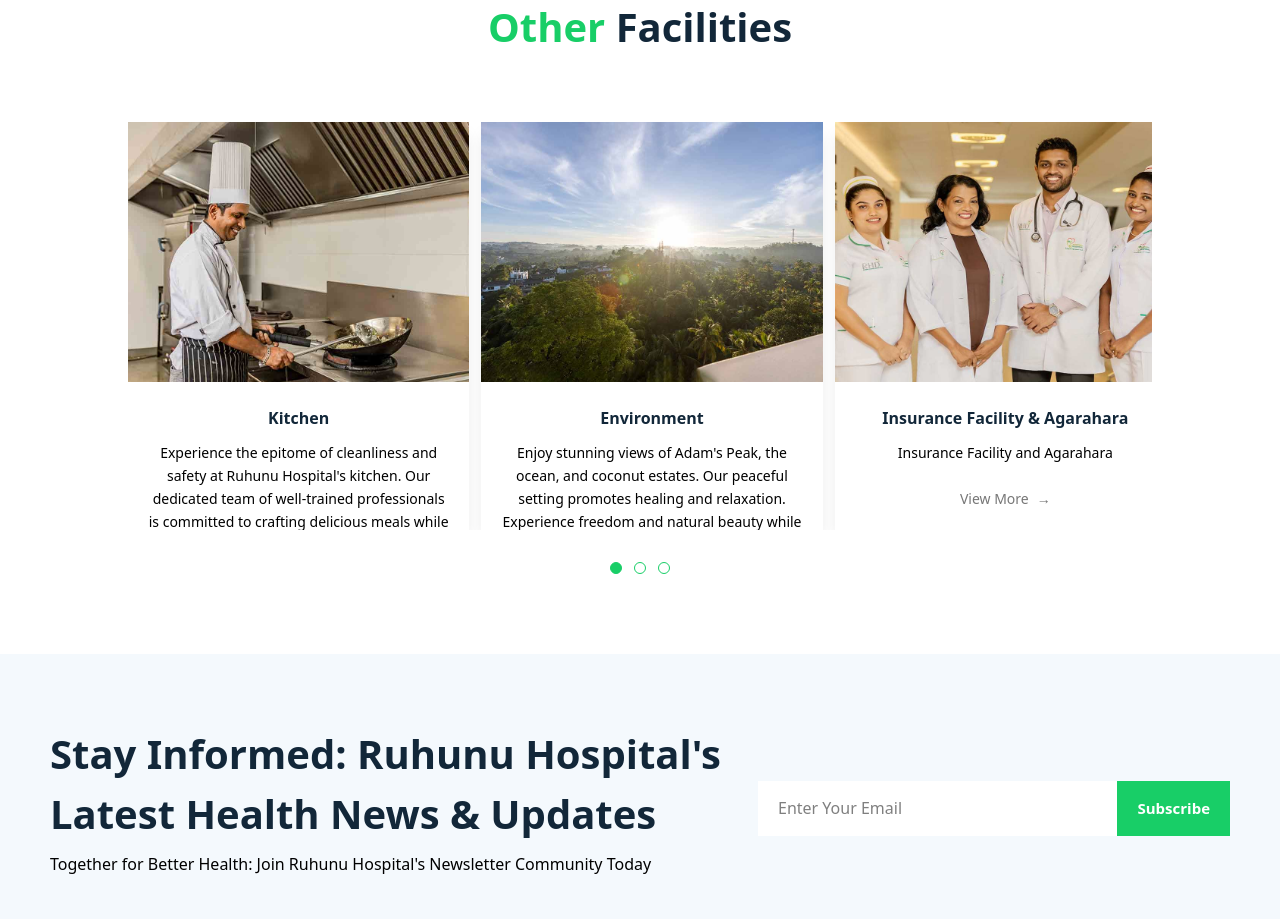
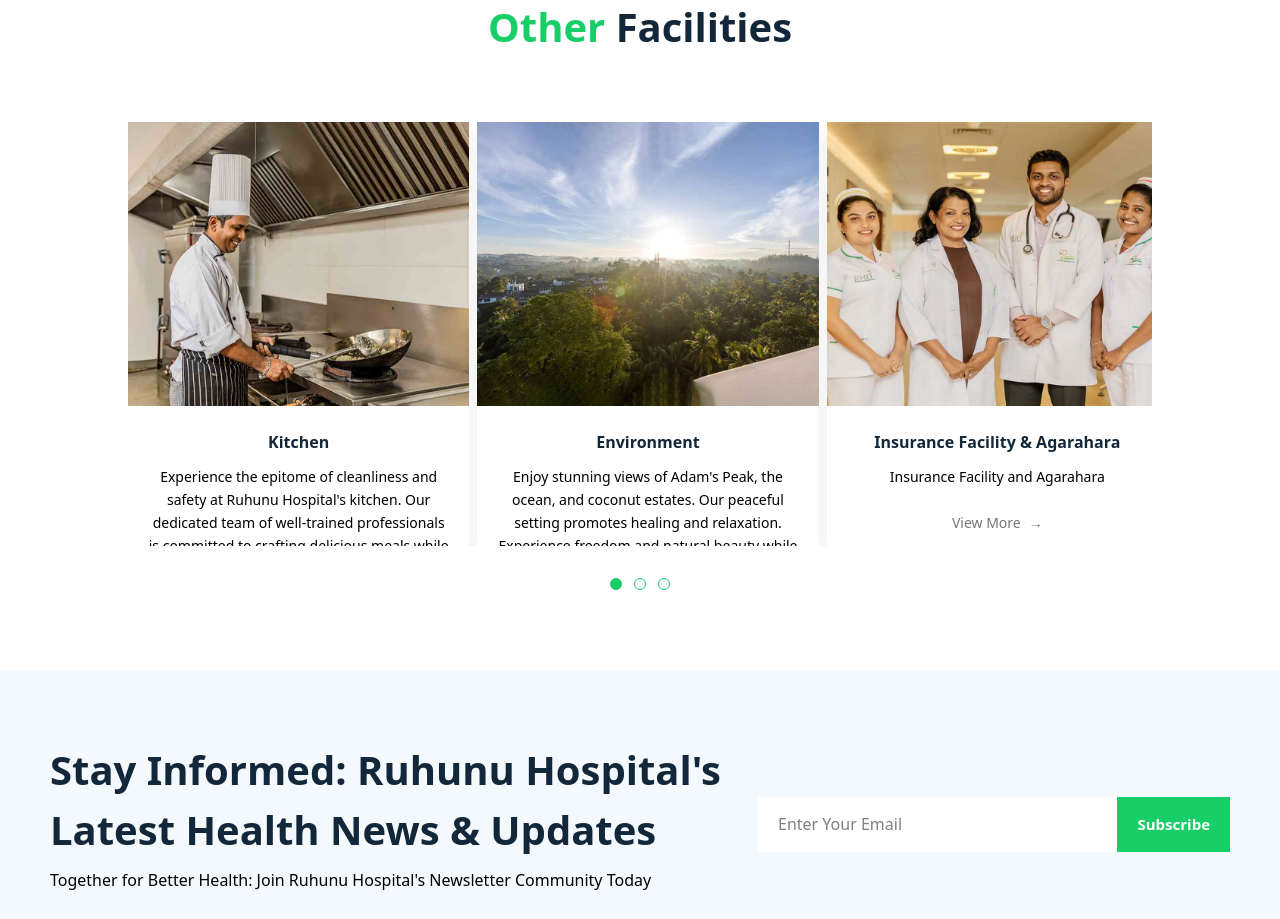
Before and after one commit to niro121/ruhunu-website-next-frontend, a Next.js app: page /rooms-other-facilities in a window 1280 px wide. Shown: the part 1420-2339 px from the top of the page. Built offline with nearby package versions, Linux system fonts and the light colour scheme.

Commit message:
Adjusted Facilities Card and Facilities Card Array CSS

```diff
--- a/src/components/rooms-&-other-facilities/FacilitiesCard.tsx
+++ b/src/components/rooms-&-other-facilities/FacilitiesCard.tsx
@@ -9,15 +9,15 @@ interface FacilityCardProps {
 
 const FacilityCard: React.FC<FacilityCardProps> = ({ image, title, content }) => {
   return (
-    <div className="flex flex-col bg-white shadow-lg hover:shadow-xl transition-shadow duration-300 overflow-hidden h-102">
+    <div className="flex flex-col bg-white shadow-lg hover:shadow-xl transition-shadow duration-300 overflow-hidden h-106">
       {/* Image Section */}
-        <div className="relative w-full h-65 flex-shrink-0">
+        <div className="relative w-full h-71 flex-shrink-0">
             <Image src={image} alt={title} fill className="object-cover" sizes="(max-width: 768px) 100vw, 33vw"/>
         </div>
 
       {/* Scrollable Text Section */}
         <div className="flex flex-col flex-1 overflow-scroll no-scrollbar py-6 px-3 md:px-0 text-center">
-            <h3 className="text-md font-semibold mb-3 text-[#122739]" >
+            <h3 className="text-md font-bold mb-3 text-[#122739]" >
                 {title}
             </h3>
 
--- a/src/components/rooms-&-other-facilities/FacilityCardArray.tsx
+++ b/src/components/rooms-&-other-facilities/FacilityCardArray.tsx
@@ -154,7 +154,7 @@ const FacilityCardArray: React.FC = () => {
         className="w-full overflow-x-scroll no-scrollbar cursor-grab active:cursor-grabbing scroll-smooth"
         style={{ scrollSnapType: "x mandatory" }}
       >
-        <div className="flex gap-3">
+        <div className="flex gap-2">
           {facilities.map((facility, index) => (
             <div
               key={index}
```
